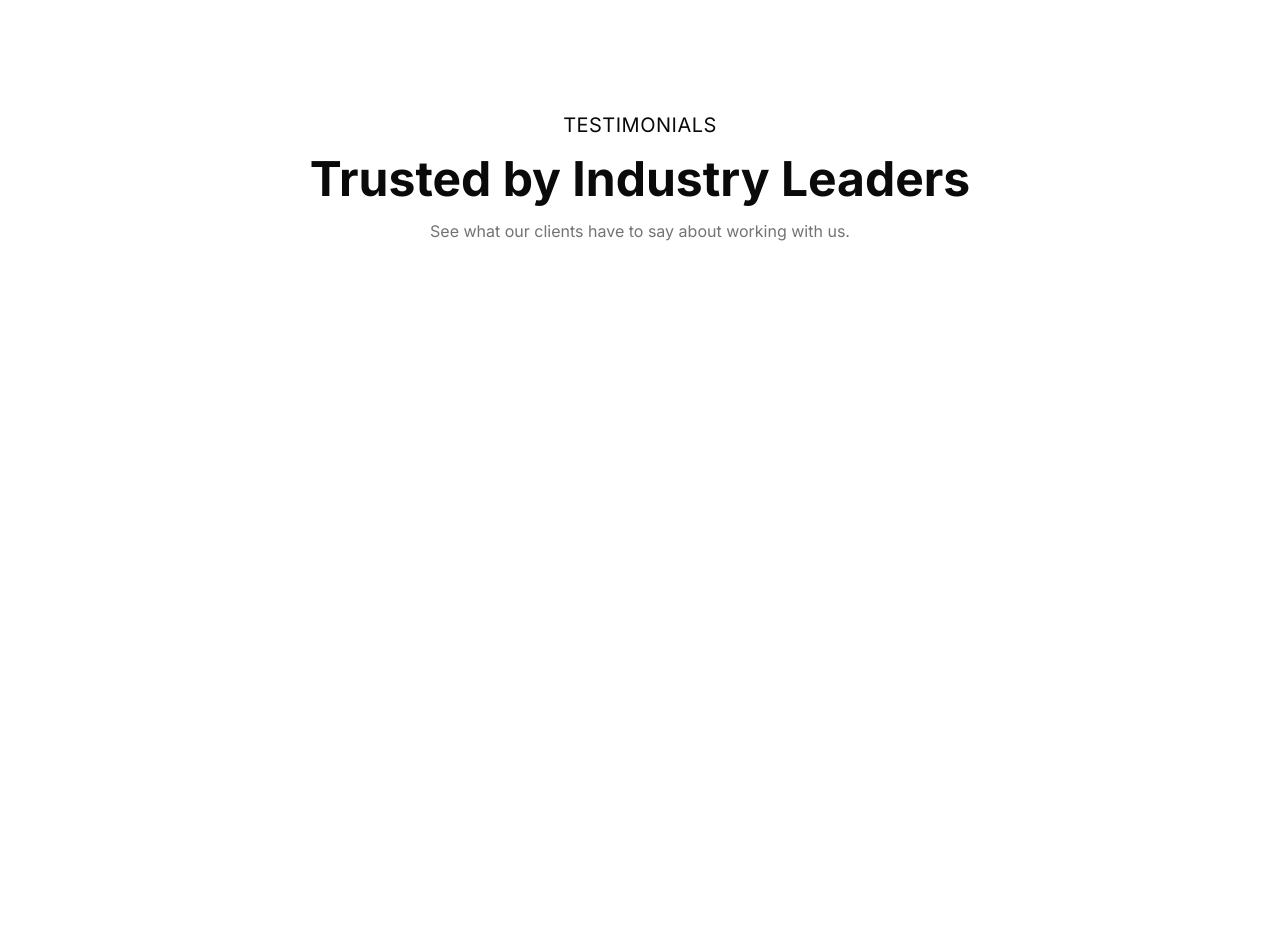
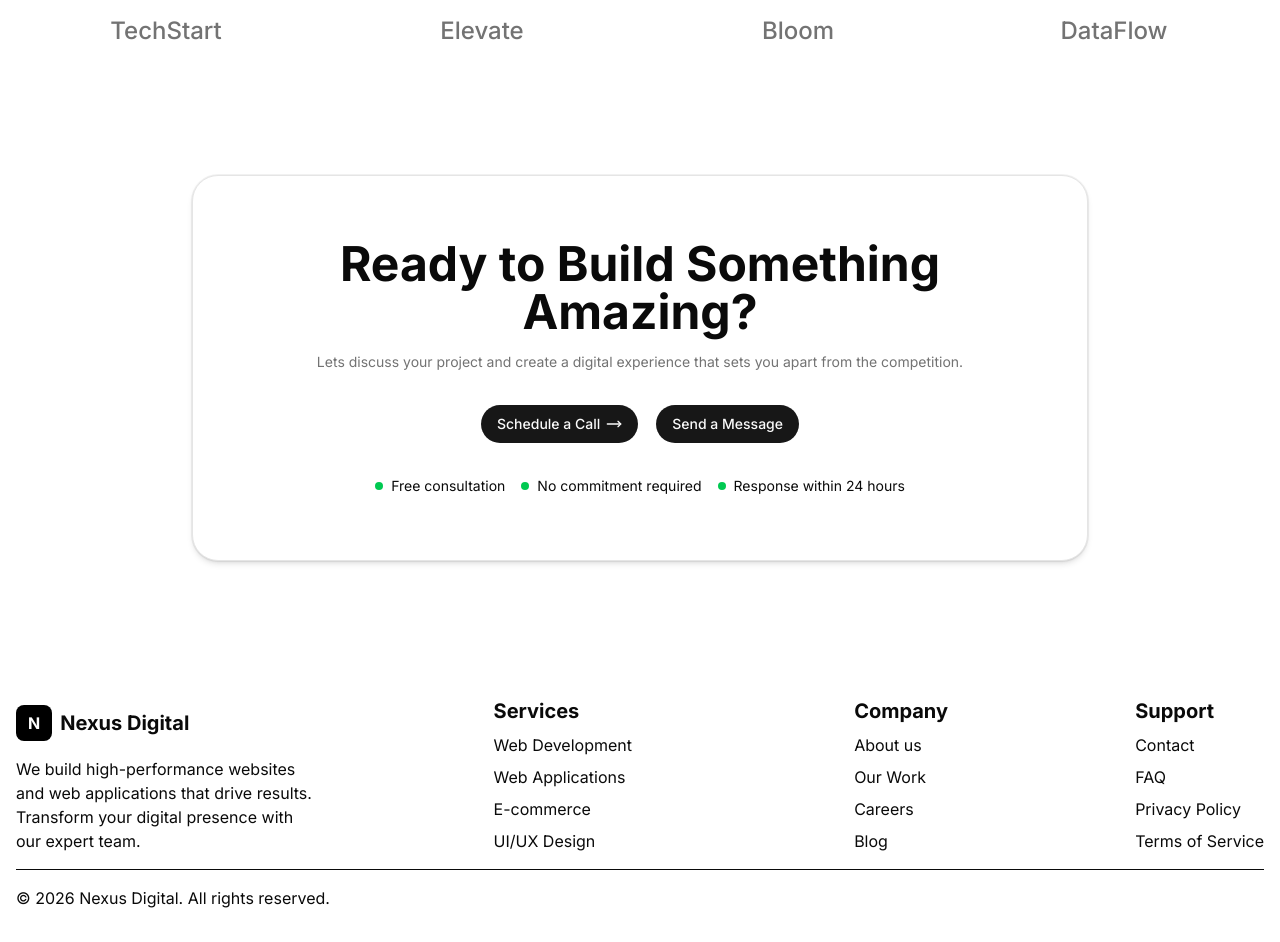
Before and after one commit to codewithpandu/nexus, a Next.js app: page / in a window 1280 px wide. Shown: the part 2780-3722 px from the top of the page. Before the commit the page ends 3087 px from the top, so only its background shows below. Built offline with nearby package versions, Linux system fonts and the light colour scheme.

Commit message:
add: footer

```diff
--- a/src/app/page.tsx
+++ b/src/app/page.tsx
@@ -3,6 +3,7 @@ import HeroSection from "./section/hero-section";
 import PricingSection from "./section/pricing-section";
 import Testimonials from "./section/testimonials-section";
 import Cta from "./section/cta-section";
+import Footer from "@/components/Footer";
 
 export default function Home() {
   return (
@@ -14,6 +15,7 @@ export default function Home() {
         <Testimonials />
         <Cta />
       </main>
+      <Footer />
     </div>
   );
 }
--- a/src/app/section/cta-section.tsx
+++ b/src/app/section/cta-section.tsx
@@ -1,20 +1,49 @@
+import { Button } from "@/components/ui/button";
+import { Card, CardContent } from "@/components/ui/card";
+import { MoveRight } from "lucide-react";
+
 export default function Cta() {
   return (
-    <section>
+    <section className="pb-24">
       <div className="container max-w-7xl mx-auto w-full p-4">
-        <div>
-          <p className="dark:text-muted-foreground text-center tracking-wide text-xl">
-            TESTIMONIALS
-          </p>
-          <div>
-            <h3 className="text-center text-3xl font-bold py-4 md:text-5xl">
-              Trusted by Industry Leaders
-            </h3>
-            <p className="text-center text-muted-foreground md:w-xl mx-auto pb-12">
-              See what our clients have to say about working with us.
-            </p>
-          </div>
-        </div>
+        <Card className="dark:bg-background border hover:border-primary h-full w-full max-w-4xl mx-auto md:px-8 py-16">
+          <CardContent className="flex flex-col gap-8 items-center">
+            <div>
+              <h3 className="text-3xl text-center font-bold md:text-5xl">
+                Ready to Build Something Amazing?
+              </h3>
+              <p className="text-center text-muted-foreground pt-4">
+                Lets discuss your project and create a digital experience that
+                sets you apart from the competition.
+              </p>
+            </div>
+
+            <div className="flex flex-col gap-4 md:flex-row">
+              <Button size="lg">
+                Schedule a Call{" "}
+                <span>
+                  <MoveRight />
+                </span>
+              </Button>
+              <Button size="lg">Send a Message</Button>
+            </div>
+
+            <div className="flex flex-col justify-center gap-4 md:flex-row">
+              <div className="inline-flex items-center gap-2">
+                <span className="size-2 bg-green-500 block rounded-full"></span>
+                <span>Free consultation</span>
+              </div>
+              <div className="inline-flex items-center gap-2">
+                <span className="size-2 bg-green-500 block rounded-full"></span>
+                <span>No commitment required</span>
+              </div>
+              <div className="inline-flex items-center gap-2">
+                <span className="size-2 bg-green-500 block rounded-full"></span>
+                <span>Response within 24 hours</span>
+              </div>
+            </div>
+          </CardContent>
+        </Card>
       </div>
     </section>
   );
--- a/src/app/section/testimonials-section.tsx
+++ b/src/app/section/testimonials-section.tsx
@@ -119,7 +119,7 @@ export default function Testimonials() {
         </div>
 
         <div className="mt-8">
-          <p className="text-center">Trusted by companies worldwide</p>
+          <p className="text-center py-8">Trusted by companies worldwide</p>
           <div className="grid grid-cols-2 md:grid-cols-4 gap-4 mt-4 text-center">
             {["TechStart", "Elevate", "Bloom", "DataFlow"].map((company) => (
               <p
--- /dev/null
+++ b/src/components/Footer.tsx
@@ -0,0 +1,105 @@
+export default function Footer() {
+  return (
+    <footer>
+      <div className="container max-w-7xl mx-auto w-full p-4 ">
+        <div className="grid gap-4 grid-cols-1 md:grid-cols-2 lg:grid-cols-4 lg:place-items-end pb-4">
+          <div>
+            <div className="inline-flex items-center gap-2">
+              <span className="font-bold py-1.5 px-3 rounded-md bg-black text-white dark:bg-foreground dark:text-background">
+                N
+              </span>
+              <span className="font-bold text-xl">Nexus Digital</span>
+            </div>
+            <p className="pt-4">
+              We build high-performance websites and web applications that drive
+              results. Transform your digital presence with our expert team.
+            </p>
+          </div>
+
+          <div>
+            <h3 className="font-bold text-xl py-2">Services</h3>
+            <ul className="space-y-2">
+              <li>
+                <a href="#" className="dark:text-muted-foreground">
+                  Web Development
+                </a>
+              </li>
+              <li>
+                <a href="#" className="dark:text-muted-foreground">
+                  Web Applications
+                </a>
+              </li>
+              <li>
+                <a href="#" className="dark:text-muted-foreground">
+                  E-commerce
+                </a>
+              </li>
+              <li>
+                <a href="#" className="dark:text-muted-foreground">
+                  UI/UX Design
+                </a>
+              </li>
+            </ul>
+          </div>
+
+          <div>
+            <h3 className="font-bold text-xl py-2">Company</h3>
+            <ul className="space-y-2">
+              <li>
+                <a href="#" className="dark:text-muted-foreground">
+                  About us
+                </a>
+              </li>
+              <li>
+                <a href="#" className="dark:text-muted-foreground">
+                  Our Work
+                </a>
+              </li>
+              <li>
+                <a href="#" className="dark:text-muted-foreground">
+                  Careers
+                </a>
+              </li>
+              <li>
+                <a href="#" className="dark:text-muted-foreground">
+                  Blog
+                </a>
+              </li>
+            </ul>
+          </div>
+
+          <div>
+            <h3 className="font-bold text-xl py-2">Support</h3>
+            <ul className="space-y-2">
+              <li>
+                <a href="#" className="dark:text-muted-foreground">
+                  Contact
+                </a>
+              </li>
+              <li>
+                <a href="#" className="dark:text-muted-foreground">
+                  FAQ
+                </a>
+              </li>
+              <li>
+                <a href="#" className="dark:text-muted-foreground">
+                  Privacy Policy
+                </a>
+              </li>
+              <li>
+                <a href="#" className="dark:text-muted-foreground">
+                  Terms of Service
+                </a>
+              </li>
+            </ul>
+          </div>
+        </div>
+
+        <hr className="border-foreground" />
+        <div className="py-4">
+          <p>© 2026 Nexus Digital. All rights reserved.</p>
+        </div>
+      </div>
+    </footer>
+  );
+}
```
